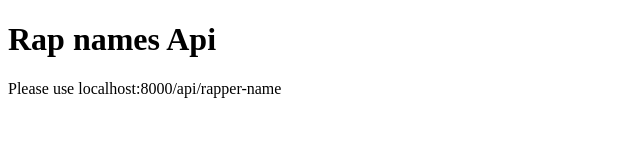
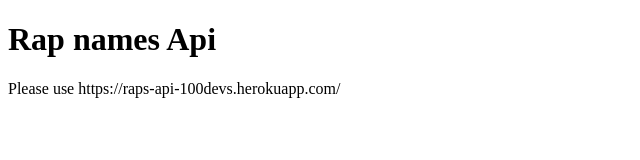
Before and after one commit to kjcatherine/rap-names-api-100DEvs, a website: page index.html in a window 1280 px wide. Shown: the full height of the page, 0-640 px from the left. Drawn offline with Linux system fonts and the light colour scheme.

Commit message:
updated html documentation

```diff
--- a/index.html
+++ b/index.html
@@ -8,6 +8,6 @@
   </head>
   <body>
     <h1>Rap names Api</h1>
-    <p>Please use localhost:8000/api/rapper-name</p>
+    <p>Please use https://raps-api-100devs.herokuapp.com/</p>
   </body>
 </html>
```
